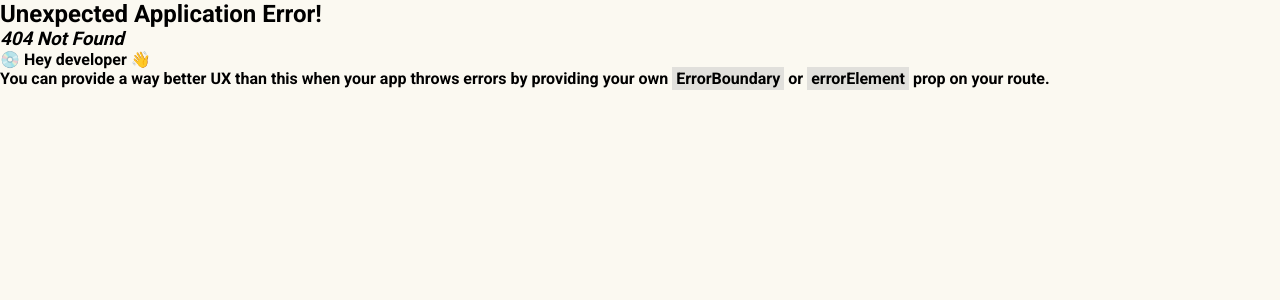
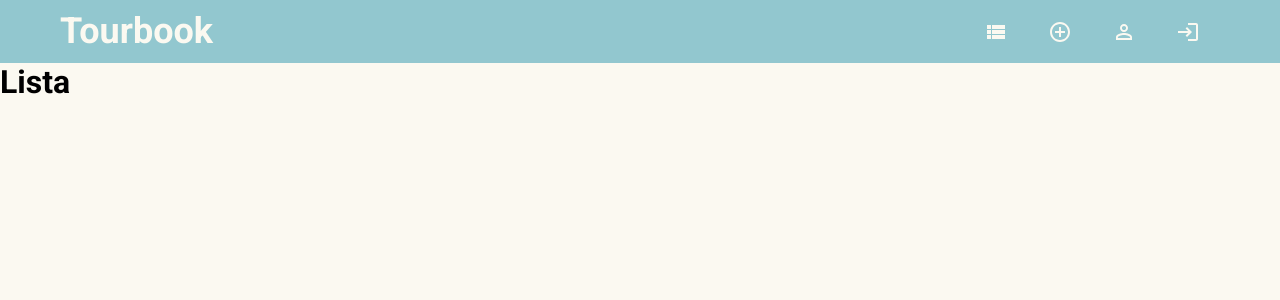
Before and after one commit to lilla-k/tourbook, a React (Create React App) app in the folder frontend/: page /tours in a window 1280 px wide. Before the commit this address had no page. Shown: the top 300 px of the page. Built offline with nearby package versions, Linux system fonts and the light colour scheme; a web font is replaced by a local one.

Commit message:
navigate

```diff
--- a/frontend/src/App.js
+++ b/frontend/src/App.js
@@ -1,12 +1,13 @@
 import './App.css';
+import '@fontsource/roboto/700.css';
 import Header from './components/Header/Header.js';
-import GoogleMaps from './components/GoogleMaps/GoogleMaps.js';
+import { Outlet } from "react-router-dom";
 
 function App() {
   return (
     <div className="App">
       <Header/>
-      <GoogleMaps/>
+      <Outlet/>
     </div>
   );
 }
--- a/frontend/src/components/GoogleMaps/GoogleMaps.js
+++ b/frontend/src/components/GoogleMaps/GoogleMaps.js
@@ -1,14 +1,20 @@
 import React from 'react';
-import {APIProvider, Map, Marker} from '@vis.gl/react-google-maps';
+import {useState} from 'react';
+import {APIProvider, Map, Marker, InfoWindow} from '@vis.gl/react-google-maps';
 import './GoogleMaps.css';
 
 function GoogleMaps() {
     const positionJordania = {lat: 31.125, lng: 36.392};
 
+    const [showInfoWindow, setShowInfoWindow]=useState(false);
+
     return (
       <APIProvider apiKey={'AIzaSyBm0QjFlzIeB_Cl_e7lCMPagSRYcNkzGZI'}>
         <Map center={{lat: 40, lng: 10.00678}} zoom={2.2} className="map">
-          <Marker position={positionJordania} onClick={`/tours/1`}/>
+          <Marker position={positionJordania} onMouseOver={()=>setShowInfoWindow(true)} onMouseLeave={()=>setShowInfoWindow(false)}/>
+          {showInfoWindow &&<InfoWindow position={positionJordania}>
+            <img src="/images/Jordan.jpg" style={{height:100}} />
+          </InfoWindow>}
         </Map>
       </APIProvider>
     );
--- a/frontend/src/components/Header/Header.js
+++ b/frontend/src/components/Header/Header.js
@@ -1,4 +1,4 @@
-// import Autocomplete from '@mui/material/Autocomplete';
+import { useNavigate } from "react-router-dom";
 import ViewListIcon from '@mui/icons-material/ViewList';
 import AddCircleOutlineIcon from '@mui/icons-material/AddCircleOutline';
 import PersonOutlineIcon from '@mui/icons-material/PersonOutline';
@@ -8,12 +8,13 @@ import './Header.css';
 
 function Header(){
 
+    const navigate = useNavigate();
 
     return(
       <div className="Header">
         <div className="Header-title">Tourbook</div>
         <div className="Header-icons">
-          <div className="Header-icon-container">
+          <div className="Header-icon-container" onClick={()=>navigate("/tours")}>
             <ViewListIcon className="Header-icon" />
             <div className="Header-icon-tooltip" >List view</div>
           </div>
--- /dev/null
+++ b/frontend/src/components/Tours/Tours.js
@@ -0,0 +1,9 @@
+import './Tours.css';
+
+function Tours(){
+    return(
+        <h1>Lista</h1>
+    )
+}
+
+export default Tours;
```
Also changed, not shown: frontend/src/index.js (+10 -1 lines), frontend/public/images/Jordan.jpg (added), frontend/src/components/Tours/Tours.css (added).
